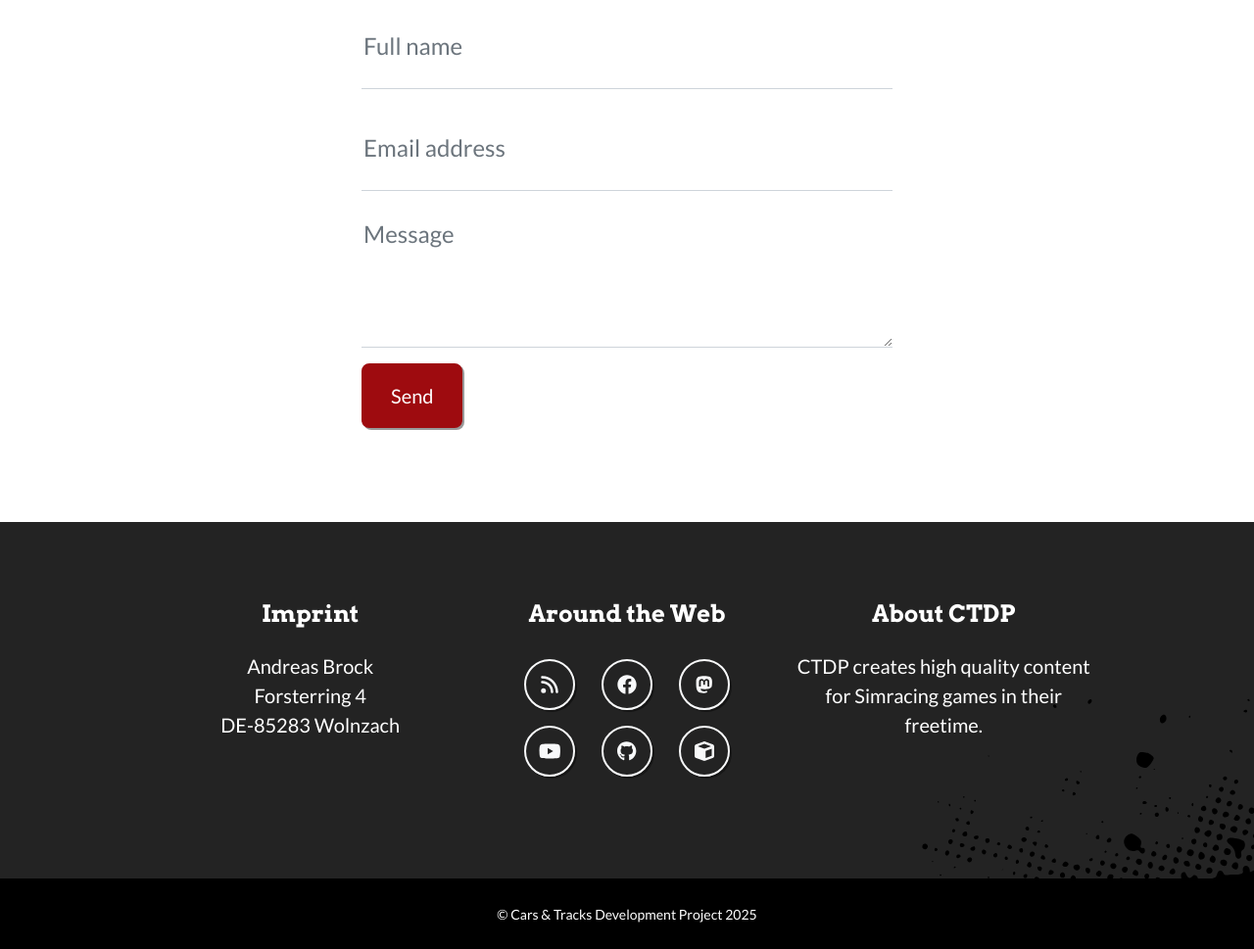
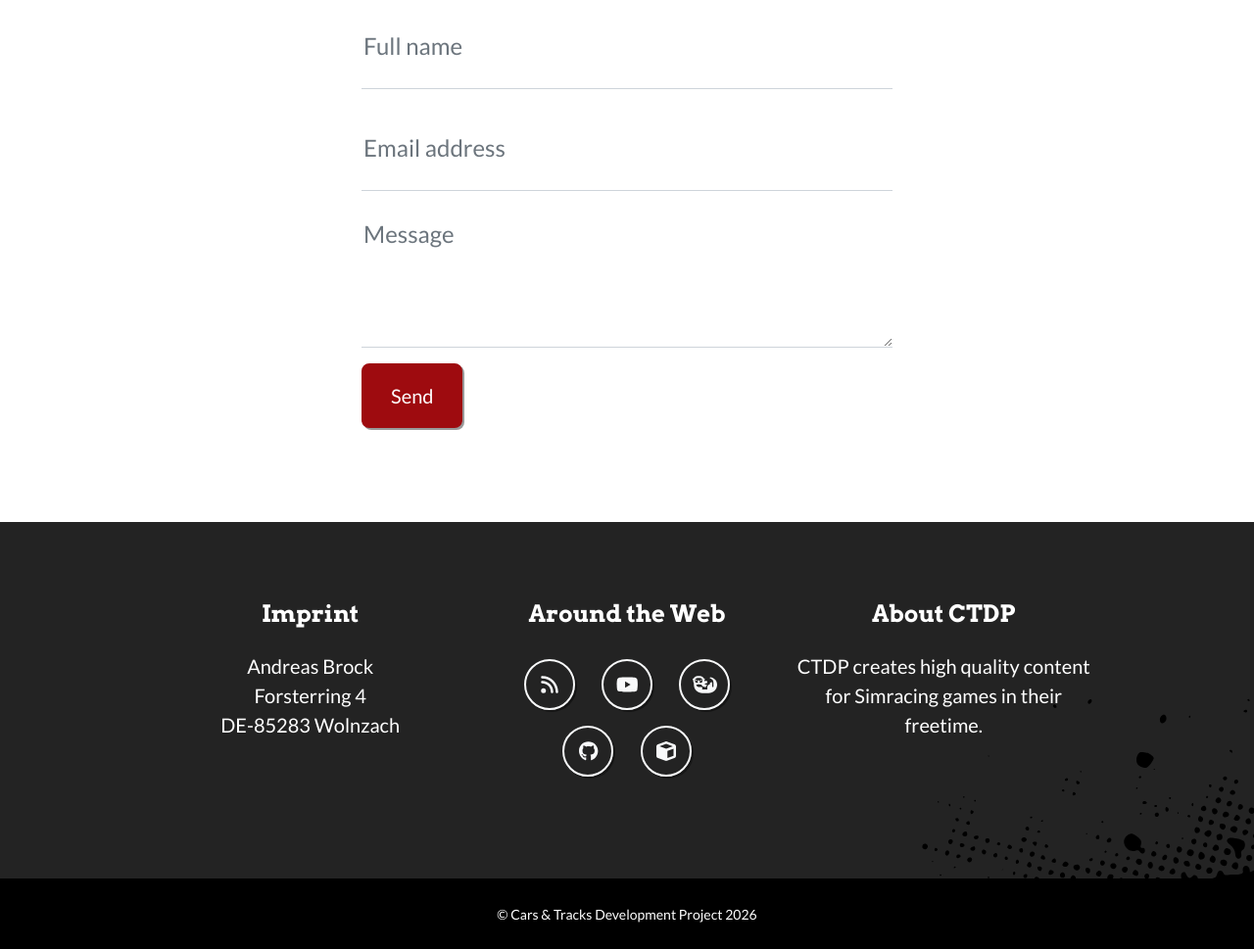
Before and after one commit to CTDP/ctdp-website, a website: page src/pug/index.pug in a window 1280 px wide. Shown: the part 4142-5111 px from the top of the page at 98% size. Drawn offline with nearby package versions, Linux system fonts and the light colour scheme; files that its build step writes are made by us from their sources; files whose address does not match are found by name.

Commit message:
update social links, removing mastodon and facebook, new link to peertube

```diff
--- a/src/pug/index.pug
+++ b/src/pug/index.pug
@@ -192,14 +192,11 @@ html(lang='en')
                                 a.btn.btn-outline-light.btn-social.mx-1(href='https://devblog.ctdp.net' rel='me')
                                     i.fa.fa-fw.fa-rss(title='Development Blog')
                             li.list-inline-item
-                                a.btn.btn-outline-light.btn-social.mx-1(href='https://www.facebook.com/pages/CTDP-Modding/135337433220541' rel='me' title='Facebook')
-                                    i.fa.fa-brands.fa-facebook(title='Facebook')
-                            li.list-inline-item
-                                a.btn.btn-outline-light.btn-social.mx-1(href='https://cr8r.gg/@team_ctdp' rel='me')
-                                    i.fa.fa-brands.fa-mastodon(title='Mastodon')
-                            li.list-inline-item
                                 a.btn.btn-outline-light.btn-social.mx-1(href='https://www.youtube.com/channel/UCkMaHkwNwVjLRqLlL85pGqg' rel='me' title='Youtube')
                                     i.fa.fa-brands.fa-youtube(title='Youtube')
+                            li.list-inline-item
+                                a.btn.btn-outline-light.btn-social.mx-1(href='https://peertube.wtf/c/ctdp/videos' rel='me' title='Peertube')
+                                    i.fa.fa-solid.fa-otter(title='Peertube')
                             li.list-inline-item
                                 a.btn.btn-outline-light.btn-social.mx-1(href='https://github.com/CTDP' rel='me')
                                     i.fa.fa-brands.fa-github(title='Github')
@@ -217,7 +214,7 @@ html(lang='en')
         div.copyright.py-4.text-center.text-white
             .container
                 small
-                    Copyright &copy; Cars &amp; Tracks Development Project 2025
+                    Copyright &copy; Cars &amp; Tracks Development Project 2026
 
         // Portfolio Modals
         include includes/portfolio-modal-1.pug
```
Also changed, not shown: dist/css/styles.css, dist/index.html, dist/js/scripts.js, 1 other file.
